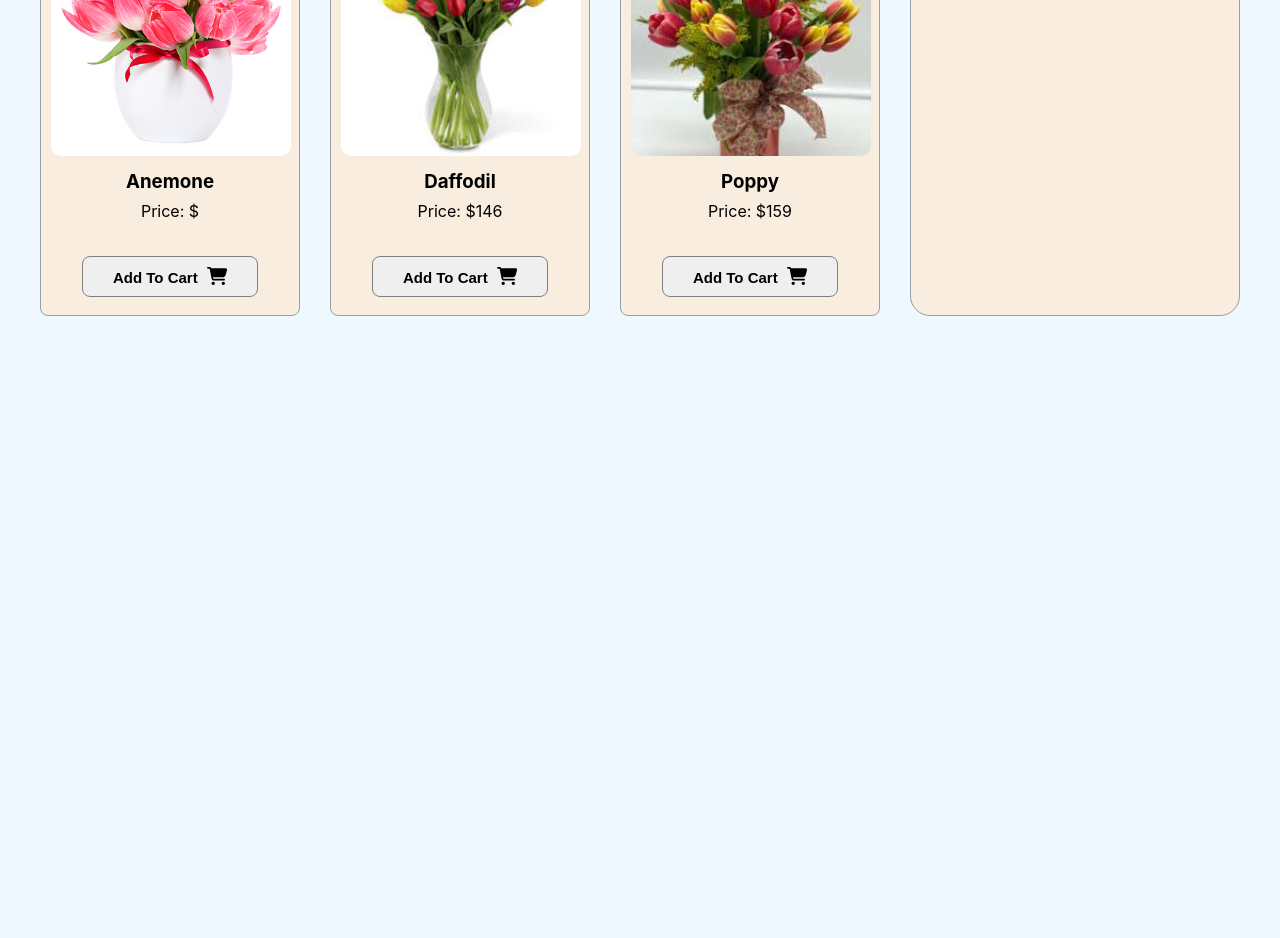
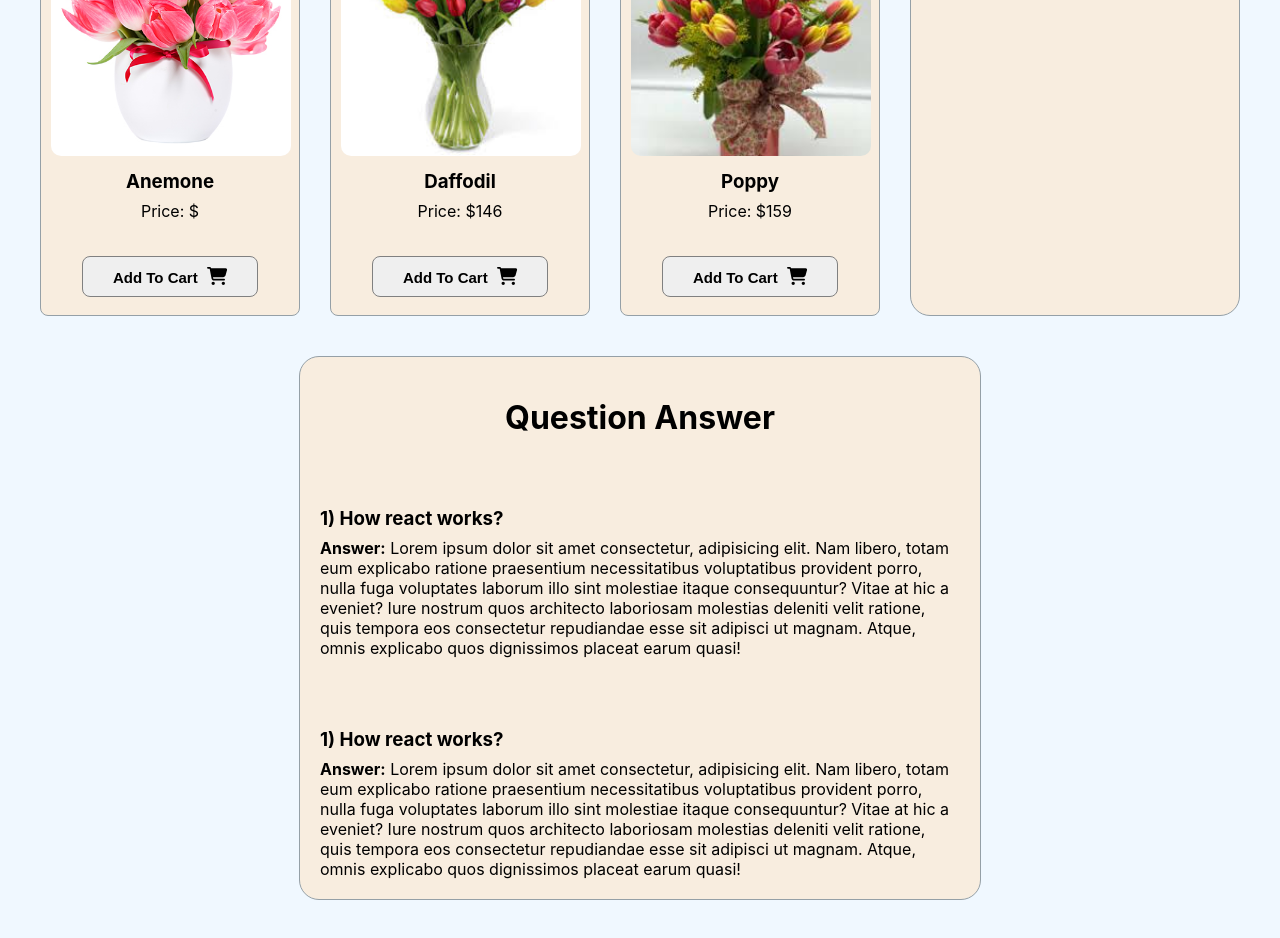
Before and after one commit to ImRanKhan81m/Assignment-08-flower-shop, a React (Create React App) app: page / in a window 1280 px wide. Shown: the part 1539-2477 px from the top of the page. Before the commit the page ends 1895 px from the top, so only its background shows below. Built offline with nearby package versions, Linux system fonts and the light colour scheme; the HTML template or start-up script is replaced by a standard one.

Commit message:
remove cart item

```diff
--- a/src/components/Shop/Shop.css
+++ b/src/components/Shop/Shop.css
@@ -1,3 +1,7 @@
+.shop-container{
+    margin-bottom: 200px;
+}
+
 .shop{
     display: grid;
     grid-template-columns: 75% 25% ;
@@ -22,6 +26,25 @@
     border-radius: 15px;
     border: 1px solid #95A0A7;
     background-color: aliceblue;
+}
+.quize-container{
+    width: 50%;
+    margin: auto;
+    background-color: rgba(250, 235, 215, 0.781);
+    padding: 20px;
+    border-radius: 20px;
+    border: 1px solid #95A0A7;
+}
+.question{
+    text-align: start;
+}
+
+.question h3{
+    margin-top: 70px;
+    margin-bottom:8px;
+}
+.question p{
+    margin: 0;
 }
 
 
--- a/src/components/Shop/Shop.js
+++ b/src/components/Shop/Shop.js
@@ -18,16 +18,21 @@ const Shop = () => {
 
 
     const handleAddToCart =(product) =>{
-        const newDetail = [...cart, product];
-        setCart(newDetail);
+        const cartArray = [...cart, product];
+        setCart(cartArray);
     }
     const handleRandomProduct =(cart) =>{
         const randomProducts = cart[Math.floor(Math.random() * cart.length)]
         setRandomProduct(randomProducts);
     }
+    const handleRemoveCart =() =>{
+        setCart([]);
+        setRandomProduct([])
+    }
 
     return (
-        <div className='shop'>
+        <div className='shop-container'>
+            <div className='shop'>
             <div className="product-container">
                 {
                     products.map(product => <Product
@@ -43,13 +48,26 @@ const Shop = () => {
                     cart.map(carts => <Cart key={carts.id} carts={carts}></Cart>)
                 }
                 <div className='btn'>
-                <button className='first-btn' onClick={()=>handleRandomProduct(cart)}>CHOOSE 1 FOR ME</button>
-                <button>CHOOSE AGAIN</button>
+                <button onClick={()=>handleRandomProduct(cart)}>CHOOSE 1 FOR ME</button>
+                <button onClick={handleRemoveCart}>CHOOSE AGAIN</button>
                 <Random random={randomProduct}></Random>
 
                 </div>
             </div>
         </div>
+
+        <div className='quize-container'>
+            <h1>Question Answer</h1>
+            <div className='question'>
+                <h3>1) How react works?</h3>
+                <p> <b>Answer:</b>  Lorem ipsum dolor sit amet consectetur, adipisicing elit. Nam libero, totam eum explicabo ratione praesentium necessitatibus voluptatibus provident porro, nulla fuga voluptates laborum illo sint molestiae itaque consequuntur? Vitae at hic a eveniet? Iure nostrum quos architecto laboriosam molestias deleniti velit ratione, quis tempora eos consectetur repudiandae esse sit adipisci ut magnam. Atque, omnis explicabo quos dignissimos placeat earum quasi!</p>
+            </div>
+            <div className='question'>
+                <h3>1) How react works?</h3>
+                <p> <b>Answer:</b>  Lorem ipsum dolor sit amet consectetur, adipisicing elit. Nam libero, totam eum explicabo ratione praesentium necessitatibus voluptatibus provident porro, nulla fuga voluptates laborum illo sint molestiae itaque consequuntur? Vitae at hic a eveniet? Iure nostrum quos architecto laboriosam molestias deleniti velit ratione, quis tempora eos consectetur repudiandae esse sit adipisci ut magnam. Atque, omnis explicabo quos dignissimos placeat earum quasi!</p>
+            </div>
+        </div>
+        </div>
     );
 };
 
```
